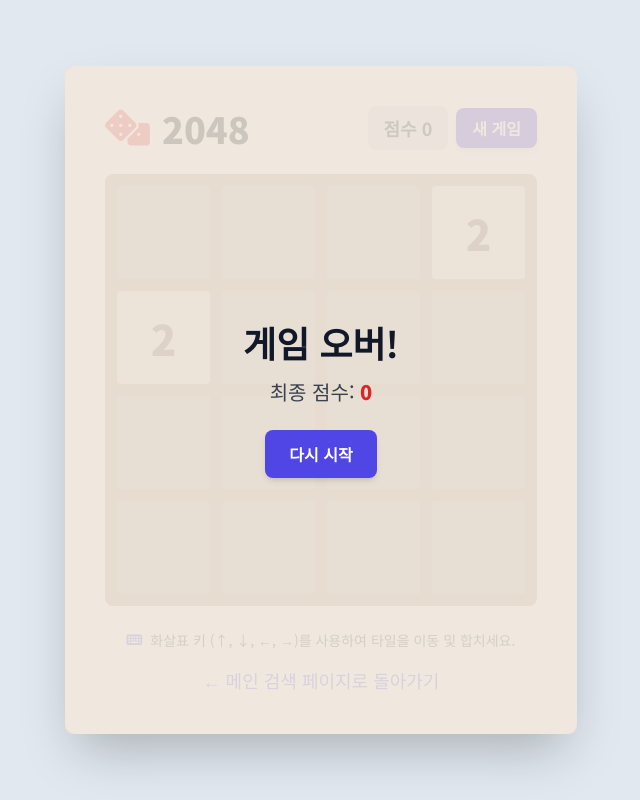
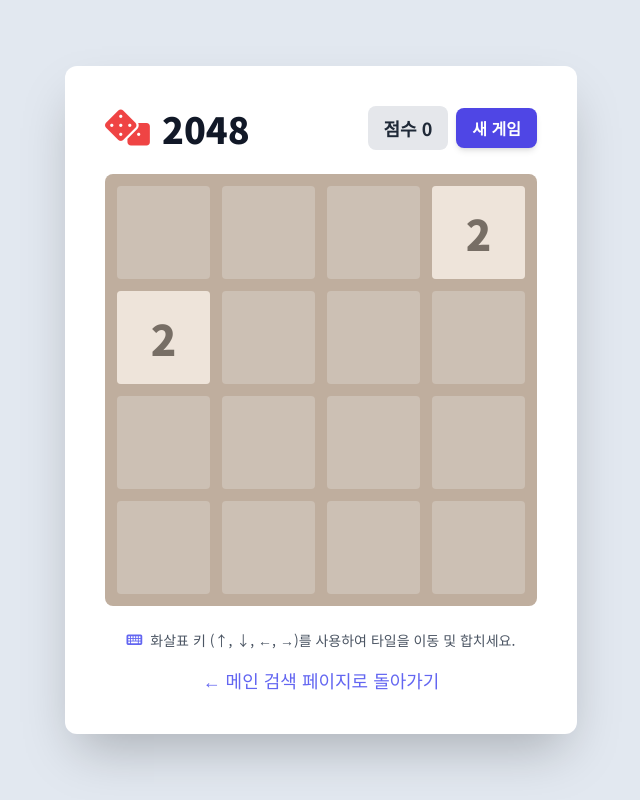
Before and after one commit to Writer-lim/keyword-news-app, a Flask app: page /game/2048 in a window 1280 px wide. Shown: the whole page, without its empty margins (319-959 px from the left). Run offline with Flask 3, Linux system fonts and the light colour scheme; some libraries are stand-ins or nearby versions.

Commit message:
fix: 2048 게임 오버레이 UI 강제 숨김 및 표시 로직 수정

```diff
--- a/templates/2048.html
+++ b/templates/2048.html
@@ -73,7 +73,7 @@
             width: 100%;
             height: 100%;
             background: rgba(238, 228, 218, 0.85);
-            display: flex;
+            display: flex; /* Tailwind CSS hidden 클래스 대신 기본값으로 flex를 설정 */
             flex-direction: column;
             align-items: center;
             justify-content: center;
@@ -225,6 +225,9 @@
             board = Array(BOARD_SIZE).fill(0).map(() => Array(BOARD_SIZE).fill(0));
             score = 0;
             isGameOver = false;
+
+            // UI 문제 해결을 위해 오버레이를 강제로 숨김 (CSS style 직접 적용)
+            gameOverOverlay.style.display = 'none';
             gameOverOverlay.classList.add('hidden');
 
             // 초기 타일 2개 생성
@@ -234,20 +237,13 @@
             // 디버깅: 초기 타일 생성 후 보드 상태 확인
             console.log("DEBUG: 초기 보드 상태:", board.flat());
 
-            // NOTE: 브라우저가 DOM의 크기를 완전히 계산한 후 UI 업데이트가 실행되도록 지연 (가장 중요한 수정)
+            // NOTE: 브라우저가 DOM의 크기를 완전히 계산한 후 UI 업데이트가 실행되도록 지연
             setTimeout(() => {
                 updateBoardUI();
 
                 // 디버깅: startGame() 종료 직전 hasMoves 확인
                 const movesAvailable = hasMoves();
                 console.log(`DEBUG: [setTimeout 내부] hasMoves() 결과: ${movesAvailable}`);
-
-                // 만약 hasMoves()가 false라면 즉시 게임 오버가 되어야 하는데,
-                // 초기 상태에서는 반드시 true여야 합니다.
-                if (!movesAvailable && board.flat().filter(v => v !== 0).length < 16) {
-                    // 심각한 논리 오류: 타일이 남아있는데 움직일 공간이 없다고 판단됨
-                    console.error("CRITICAL ERROR: 타일이 있는데 hasMoves()가 False를 반환했습니다.");
-                }
             }, 50);
         }
 
@@ -317,14 +313,14 @@
             return moved;
         }
 
-        // --- 4. 게임 종료 조건 (hasMoves 로직 강화) ---
+        // --- 4. 게임 종료 조건 ---
 
         function hasMoves() {
-            // 1. 빈 셀이 있는지 확인 (강화: 가장 확실한 방법으로 빈 칸 확인)
+            // 1. 빈 셀이 있는지 확인
             for (let r = 0; r < BOARD_SIZE; r++) {
                 for (let c = 0; c < BOARD_SIZE; c++) {
                     if (board[r][c] === 0) {
-                        return true; // 빈 칸 있으면 무조건 움직임 가능
+                        return true;
                     }
                 }
             }
@@ -351,7 +347,11 @@
             if (!hasMoves()) {
                 isGameOver = true;
                 document.getElementById('final-score').textContent = score;
+
+                // 오버레이를 표시할 때 hidden 클래스를 제거하고 display를 flex로 설정하여 강제로 보이게 함
                 gameOverOverlay.classList.remove('hidden');
+                gameOverOverlay.style.display = 'flex'; // <----- **수정된 코드**
+
                 console.log("DEBUG: 게임 오버 조건 충족! 오버레이 표시.");
             }
         }
```
